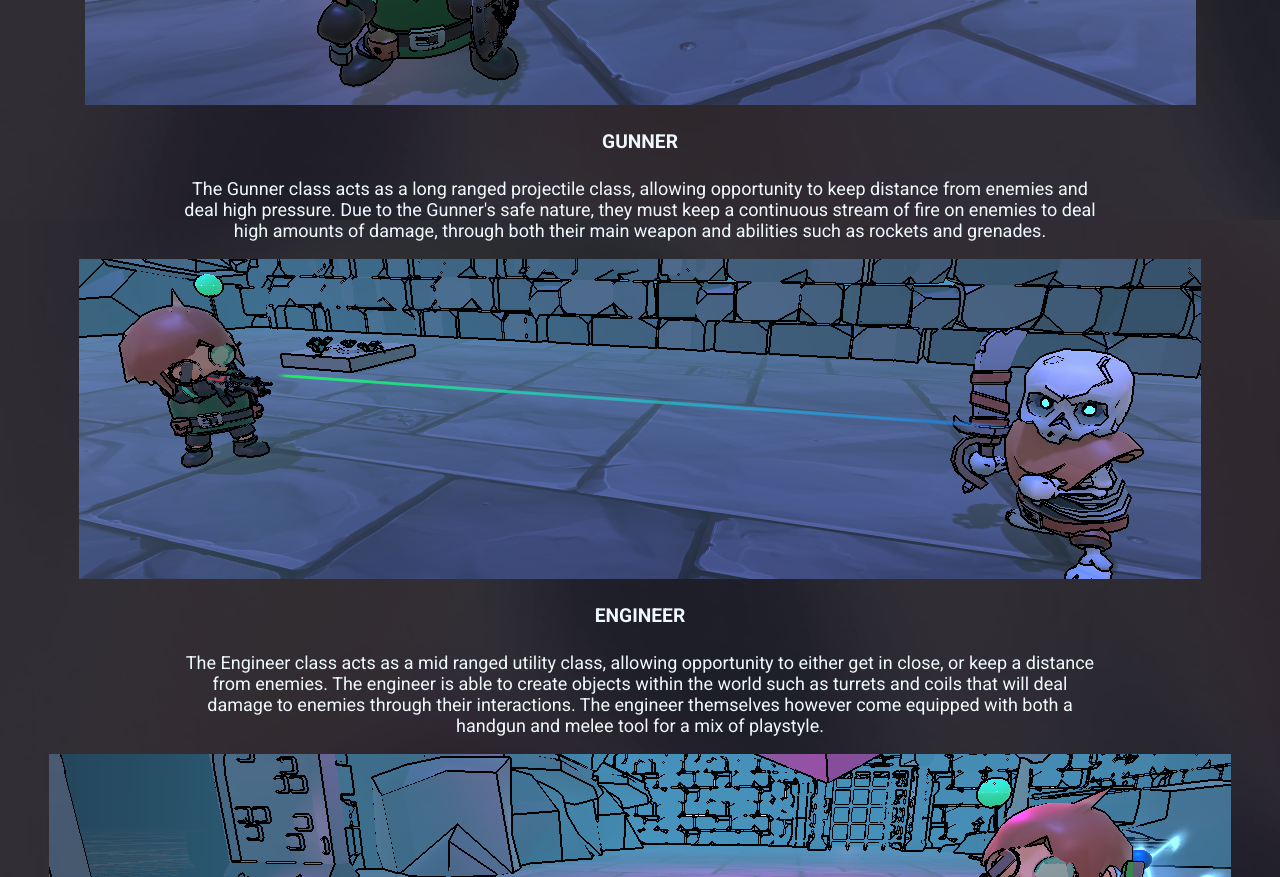
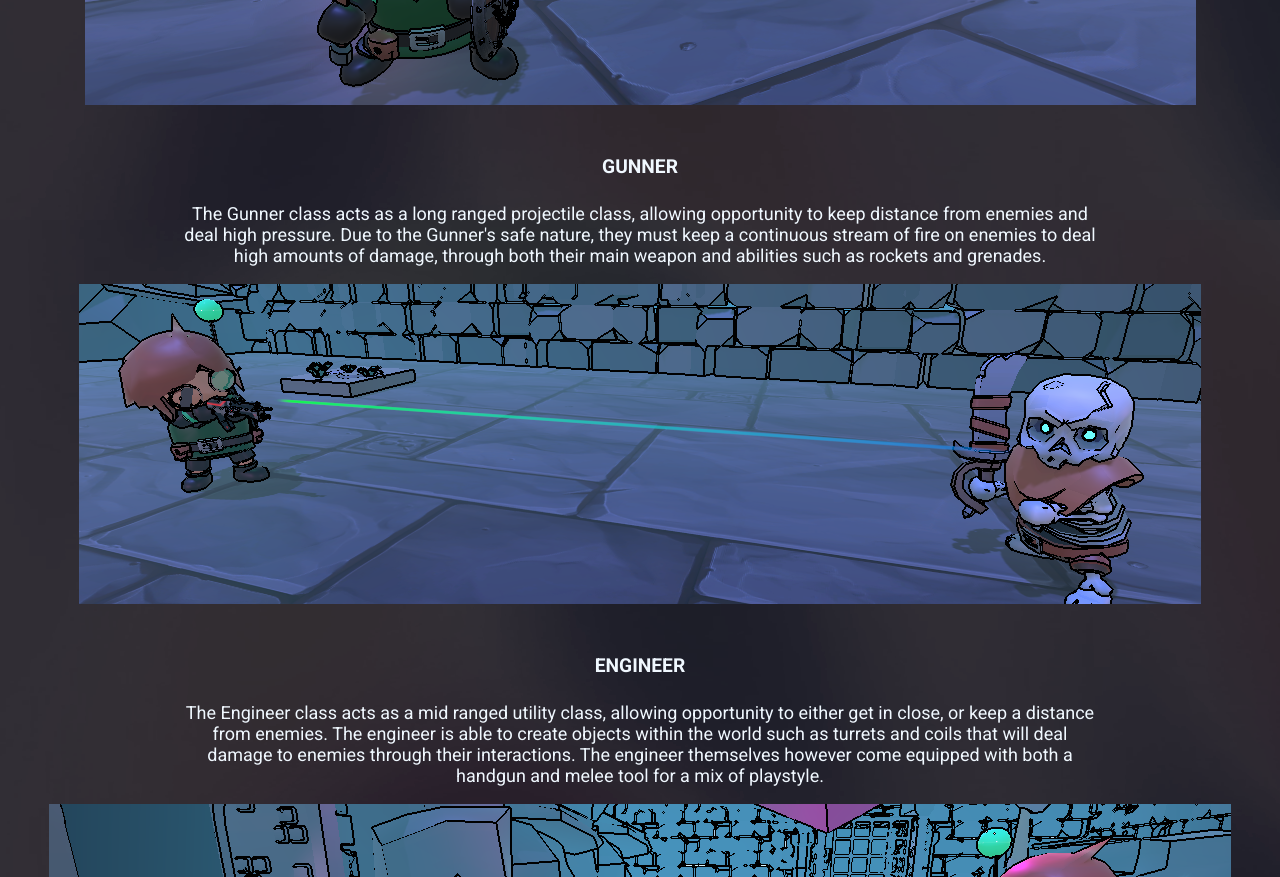
Before and after one commit to Whitaker-Aaron/whitaker-aaron.github.io, a plain HTML site: page about.html in a window 1280 px wide. Shown: the part 860-1737 px from the top of the page. Drawn offline with Linux system fonts and the light colour scheme.

Commit message:
Update about.html

```diff
--- a/about.html
+++ b/about.html
@@ -28,17 +28,17 @@
 
 
     <h1 style="font-size:24px;margin-top: 50px; margin-bottom: 50px; ">CLASSES </h1>
-    <h1 style="font-size:1.2em;margin-top: 25px; ">KNIGHT </h1>
+    <h1 style="font-size:1.2em; ">KNIGHT </h1>
     <p class="description">The Knight class acts as a close ranged combative class, allowing opportunity to get in close to enemies and deal high amounts of damage. Due
         to the Knight's riskier nature, they come equipped with defensive capabilities and buffing opportunities to dole out as much damage as they can.
     </p>
     <img style="display:block; margin-left: auto; margin-right: auto;" src="./Images/knightBanner.png">
-    <h1 style="font-size:1.2em;margin-top: 25px; ">GUNNER </h1>
+    <h1 style="font-size:1.2em;margin-top: 50px; ">GUNNER </h1>
     <p class="description">The Gunner class acts as a long ranged projectile class, allowing opportunity to keep distance from enemies and deal high pressure. Due
         to the Gunner's safe nature, they must keep a continuous stream of fire on enemies to deal high amounts of damage, through both their main weapon and abilities such as rockets and grenades.
     </p>
     <img style="display:block; margin-left: auto; margin-right: auto;" src="./Images/gunnerBanner.png">
-    <h1 style="font-size:1.2em;margin-top: 25px; ">ENGINEER </h1>
+    <h1 style="font-size:1.2em;margin-top: 50px; ">ENGINEER </h1>
     <p class="description">The Engineer class acts as a mid ranged utility class, allowing opportunity to either get in close, or keep a distance from enemies.
         The engineer is able to create objects within the world such as turrets and coils that will deal damage to enemies through their interactions. The engineer themselves however come
         equipped with both a handgun and melee tool for a mix of playstyle.
```
